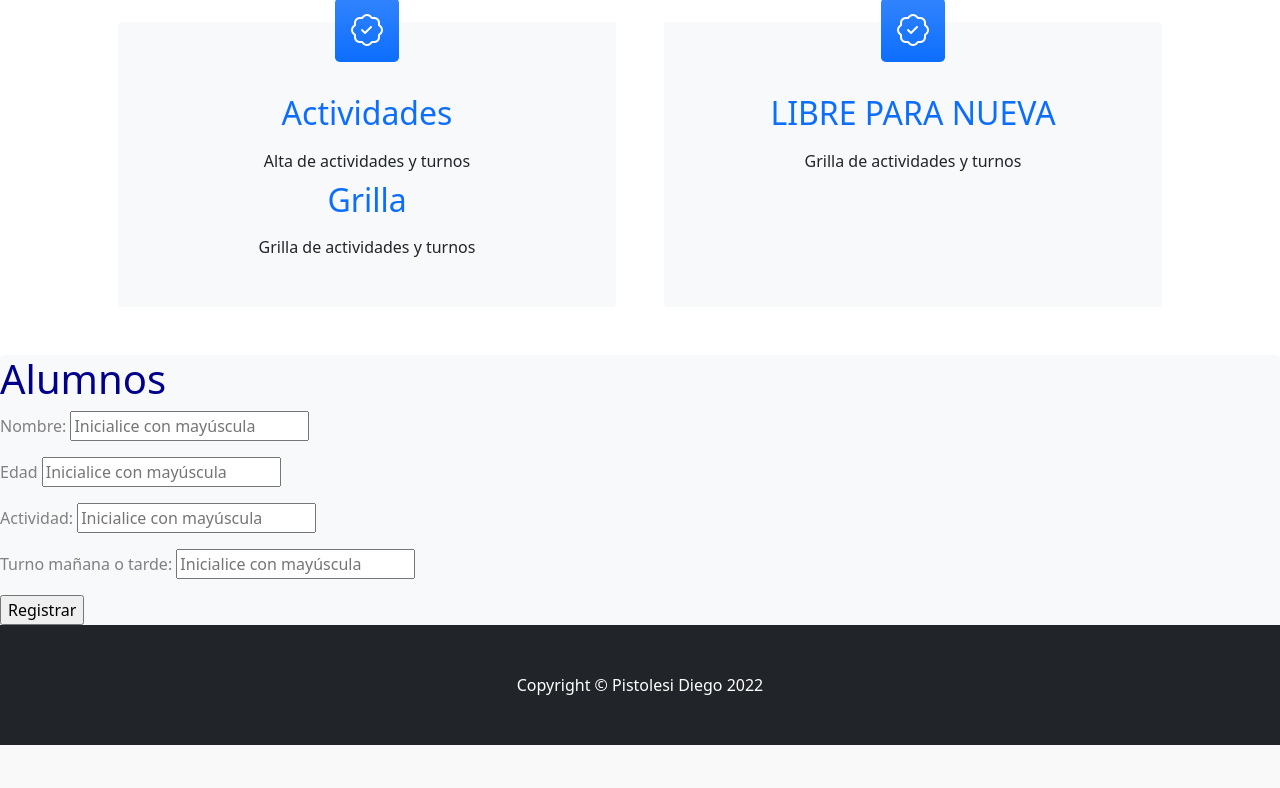
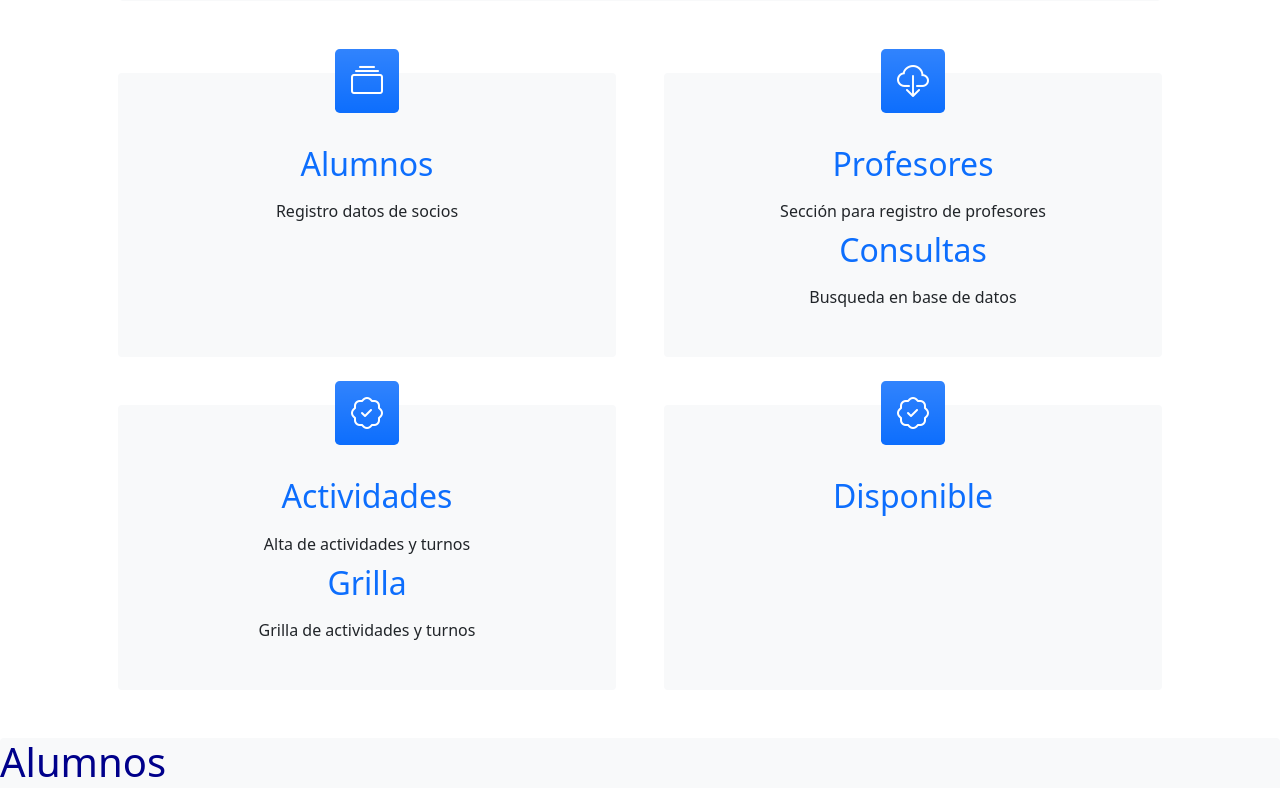
Before and after one commit to Diegopisto/Entrega1-Pistolesi, a Django app: page /Club_app/alumnos/ in a window 1280 px wide. Shown: the part 736-1524 px from the top of the page. Before the commit the page ends 1481 px from the top, so only its background shows below. Run offline with Django 4.2, Linux system fonts and the light colour scheme; some libraries are stand-ins or nearby versions.

Commit message:
entrega_readme

```diff
--- a/EntregaFinal/Club_app/models.py
+++ b/EntregaFinal/Club_app/models.py
@@ -31,6 +31,7 @@ class Actividades(models.Model):
 
     actividad=models.CharField(max_length=40)
     turno=models.CharField(max_length=40)
+    profesores=models.ForeignKey(Profesores, on_delete=models.CASCADE, default=1)
 
     def __str__(self):
         return f"{self.actividad} - {self.turno}"
--- a/EntregaFinal/Club_app/templates/cargaexitosa.html
+++ b/EntregaFinal/Club_app/templates/cargaexitosa.html
@@ -82,7 +82,7 @@
                             <div class="card-body text-center p-4 p-lg-5 pt-0 pt-lg-0">
                                 <div class="feature bg-primary bg-gradient text-white rounded-3 mb-4 mt-n4"><i class="bi bi-patch-check"></i></div>
                                 <h2 class="nav-item"><a class="nav-link" href="/Club_app/actividades">LIBRE PARA NUEVA FUNCION</a></h2>
-                                <p class="mb-0">Grilla de actividades y turnos</p>
+                                <p class="mb-0"></p>
                             </div>
                         </div>
                     </div>
--- a/EntregaFinal/Club_app/templates/padre.html
+++ b/EntregaFinal/Club_app/templates/padre.html
@@ -37,6 +37,7 @@
                 <div class="p-4 p-lg-5 bg-light rounded-3 text-center">
                     <div class="m-4 m-lg-5">
                         <h1 class="display-5 fw-bold" style=color:darkblue><strong>Club Atlético José Mármol</strong></h1>
+                        <img src="https://img.freepik.com/foto-gratis/herramientas-deportivas_53876-138077.jpg" width="500"/>
                     </div>
                 </div>
             </div>
@@ -81,8 +82,8 @@
                         <div class="card bg-light border-0 h-100">
                             <div class="card-body text-center p-4 p-lg-5 pt-0 pt-lg-0">
                                 <div class="feature bg-primary bg-gradient text-white rounded-3 mb-4 mt-n4"><i class="bi bi-patch-check"></i></div>
-                                <h2 class="nav-item"><a class="nav-link" href="/Club_app/actividades">LIBRE PARA NUEVA</a></h2>
-                                <p class="mb-0">Grilla de actividades y turnos</p>
+                                <h2 class="nav-item"><a class="nav-link" href="/Club_app/actividades">Disponible </a></h2>
+                                <p class="mb-0"></p>
                             </div>
                         </div>
                     </div>
```
Also changed, not shown: EntregaFinal/Club_app/migrations/0002_alter_actividades_options_alter_alumnos_options_and_more.py (added), EntregaFinal/db.sqlite3.
